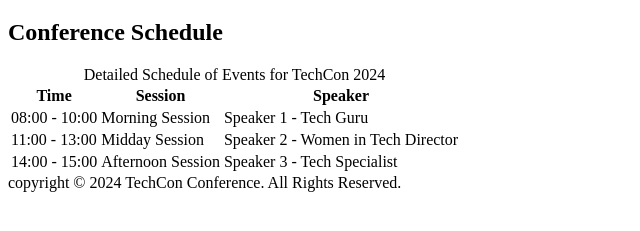
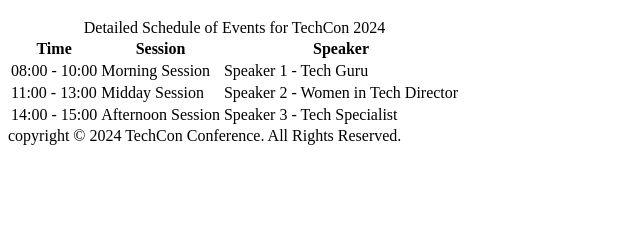
Before and after one commit to szwanne/TechCon_HTML, a plain HTML site: page techcon_website/schedule.html in a window 1280 px wide. Shown: the part 149-380 px from the top of the page, without its empty margins (0-640 px from the left). Drawn offline with Linux system fonts and the light colour scheme.

Commit message:
Upated the main section

```diff
--- a/techcon_website/schedule.html
+++ b/techcon_website/schedule.html
@@ -19,8 +19,6 @@
     </header>
 
     <main>
-      <section>
-        <h2>Conference Schedule</h2>
       <table>
         <thead>
           <tr>
@@ -50,7 +48,6 @@
           Detailed Schedule of Events for TechCon 2024
         </caption>
       </table>
-      </section>
     </main>
 
     <footer>copyright © 2024 TechCon Conference. All Rights Reserved.</footer>
```
Lines whose indentation alone changed are shown as unchanged.
